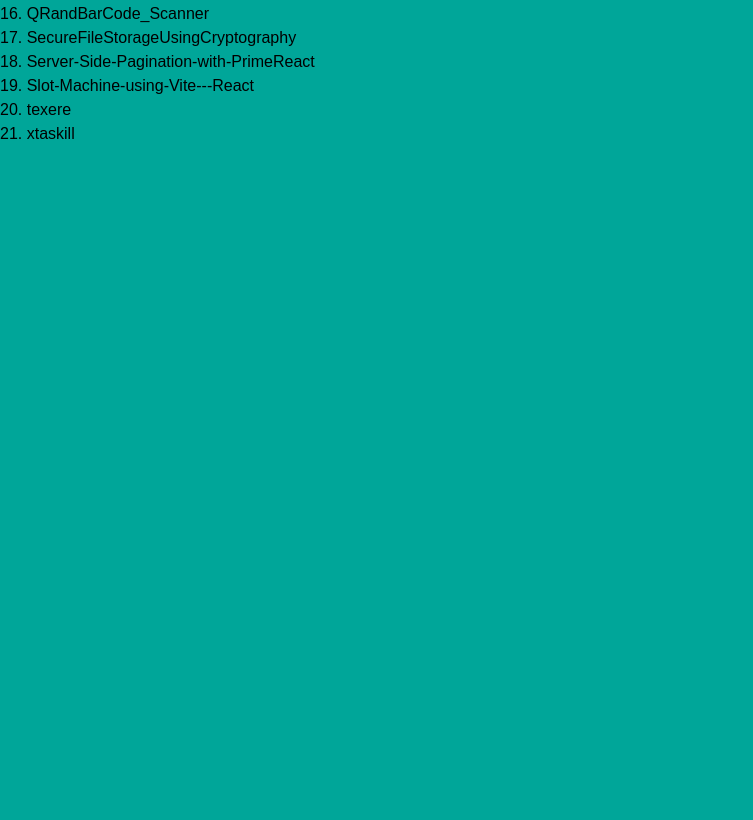
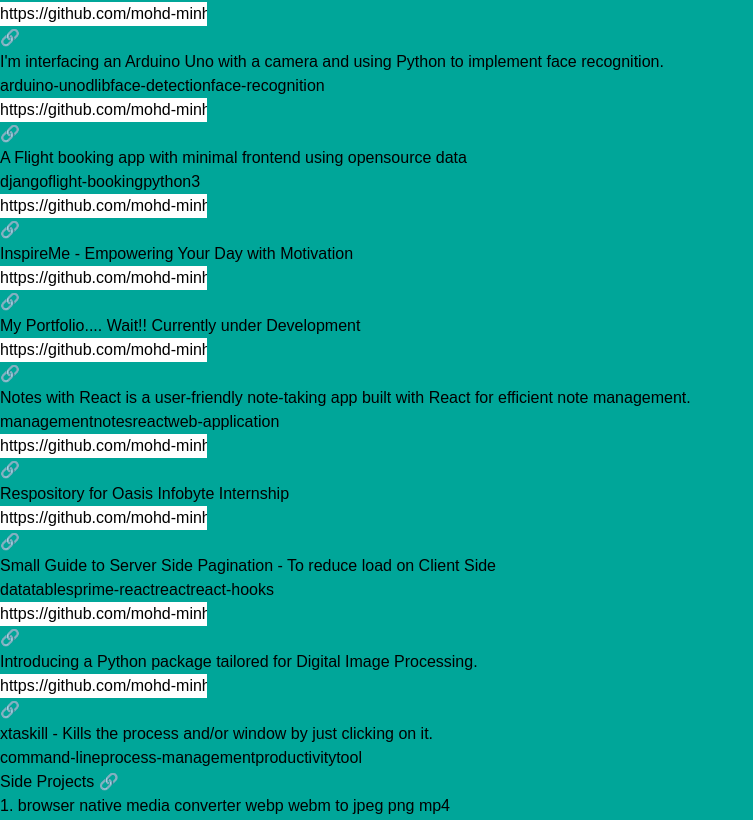
Before and after one commit to mohd-minhal/my-app, a React (Vite) app: page / in a window 1280 px wide. Shown: the part 1760-2580 px from the top of the page, without its empty margins (0-753 px from the left). Before the commit the page ends 1906 px from the top, so only its background shows below. Built offline with nearby package versions, Linux system fonts and the light colour scheme; the HTML template or start-up script is replaced by a standard one; a web font is replaced by a local one.

Commit message:
divided the projects into work and side projects

```diff
--- a/src/Components/navbar.jsx
+++ b/src/Components/navbar.jsx
@@ -36,6 +36,8 @@
               <a
                 className="flex items-center text-lg font-semibold transition-all duration-200"
                 href={value.link}
+                target="_blank"
+                rel="noopener noreferrer"
               >
                 <UnderlineHover>
                   {/* Display icons on small screens and names on large screens */}
--- /dev/null
+++ b/src/Components/project.jsx
@@ -0,0 +1,25 @@
+import { projects } from "../Static/data";
+import { Window } from "./window";
+import Draggable from "react-draggable";
+
+function Projects() {
+  return (
+    <>
+      <p className="text-5xl py-0 px-20 m-0 mb-10">Work</p>
+      <div className="columns-1 sm:columns-2 lg:columns-3 gap-6 mx-20">
+        {projects.map(
+          (project, index) =>
+            project.description && (
+              <Draggable>
+                <div className="break-inside-avoid mb-10 cursor-move" key={index}>
+                  <Window value={project.id} />
+                </div>
+              </Draggable>
+            )
+        )}
+      </div>
+    </>
+  );
+}
+
+export default Projects;
--- a/src/Components/respo.jsx
+++ b/src/Components/respo.jsx
@@ -1,56 +1,10 @@
 import { projects } from "../Static/data";
-import { Window } from "./window";
-import Draggable from "react-draggable";
-import { useState } from "react";
 
 export default function Respo() {
-  const [showWindow, setShowWindow] = useState(Array(projects.length).fill(false));
-
-  const _checkStatus = (value) => {
-    const newArray = showWindow.slice();
-    newArray[value] = !newArray[value];
-    setShowWindow(newArray);
-  };
-
-  const data = projects.map((project, index) => {
-    return (
-      <Proj
-        value={project.name}
-        id={index}
-        projectId={project.id}
-        onProjectClick={() => handleClick(project.id, index)}
-      />
-    );
-  });
-
-  function Proj({ value, id, projectId, onProjectClick }) {
-    return (
-      <li className="project-head flex justify-between items-center h-12">
-        <button
-          className="project bg-transparent text-white border-none cursor-pointer text-2xl text-left h-12 px-8 rounded-full transition duration-300 ease-in-out hover:bg-gradient-to-r hover:from-red-500 hover:to-orange-500"
-          onClick={onProjectClick}
-        >
-          {id + 1}. {value}
-        </button>
-        {showWindow[id] && (
-          <Draggable>
-            <div>
-              <Window value={projectId} />
-            </div>
-          </Draggable>
-        )}
-      </li>
-    );
-  }
-
-  function handleClick(value, index) {
-    _checkStatus(index);
-  }
-
   return (
-    <>
-      <p className="project-header text-5xl py-0 px-20 m-0">
-        Projects{" "}
+    <div>
+      <p className="project-header text-3xl sm:text-4xl lg:text-5xl py-4 px-4 sm:px-12 lg:px-20 m-0">
+        Side Projects{" "}
         <a
           href={projects[0].owner.html_url}
           target="_blank"
@@ -60,7 +14,22 @@
           &#128279;
         </a>
       </p>
-      <ol className="project-list flex flex-col py-8 px-20 m-0">{data}</ol>
-    </>
+      <ol className="project-list flex flex-col py-4 px-4 sm:px-12 lg:px-20 m-0">
+        {projects.map((project, index) => (
+          <li className="project-head flex justify-between items-center">
+            <a
+              href={project.html_url}
+              target="_blank"
+              rel="noopener noreferrer"
+              className="w-full"
+            >
+              <button className="project bg-transparent text-white border-none cursor-pointer text-lg sm:text-xl lg:text-2xl text-left px-4 sm:px-6 lg:px-8 rounded-full transition duration-300 ease-in-out hover:bg-gradient-to-r hover:from-red-500 hover:to-orange-500 w-full py-2 sm:py-3">
+                {`${index + 1}. ${project.name.replace(/[-_]/g, " ")}`}
+              </button>
+            </a>
+          </li>
+        ))}
+      </ol>
+    </div>
   );
 }
--- a/src/Components/window.jsx
+++ b/src/Components/window.jsx
@@ -6,8 +6,8 @@
   const project = projects.find((project) => project.id === id);
 
   return (
-    <>
-      <div className="border-4 border-gray-200 rounded-t-md w-[30rem]">
+    <div className="max-w-[30rem] mx-auto mb-4">
+      <div className="border-5 border-gray-200 rounded-t-md">
         <div className="flex items-center p-2 bg-gray-200 rounded-t-md">
           <div className="flex space-x-2">
             <span className="dot bg-red-500 h-3 w-3 rounded-full"></span>
@@ -35,14 +35,23 @@
 
         <div className="p-2 bg-blue-100">
           <p>{project.description}</p>
-          <h4>{project.topics.slice(0, 4).join(", ")}</h4>
+          <div className="flex flex-wrap gap-2 mt-2">
+            {project.topics.slice(0, 4).map((topic, index) => (
+              <span
+                key={index}
+                className="bg-white text-gray-800 rounded-full px-3 py-1 text-sm"
+              >
+                {topic}
+              </span>
+            ))}
+          </div>
         </div>
       </div>
-    </>
+    </div>
   );
 }
 
 const handleClick = (event) => {
-  const htmlUrl = event.currentTarget.getAttribute('data-url');
+  const htmlUrl = event.currentTarget.getAttribute("data-url");
   window.open(htmlUrl, "_blank");
 };
--- a/src/Pages/home.jsx
+++ b/src/Pages/home.jsx
@@ -1,7 +1,8 @@
 import About from "../Components/about";
 import NavBar from "../Components/navbar";
 import Hero from "../Components/hero";
-import Projects from "../Components/respo"
+import Respository from "../Components/respo";
+import Projects from "../Components/project";
 
 export default function Home() {
   return (
@@ -10,6 +11,7 @@
       <Hero />
       <About />
       <Projects />
+      <Respository />
     </>
   );
 }
```
Also changed, not shown: src/Static/text.png (deleted), 1 other file (tests, documents, lock files or other folders).
